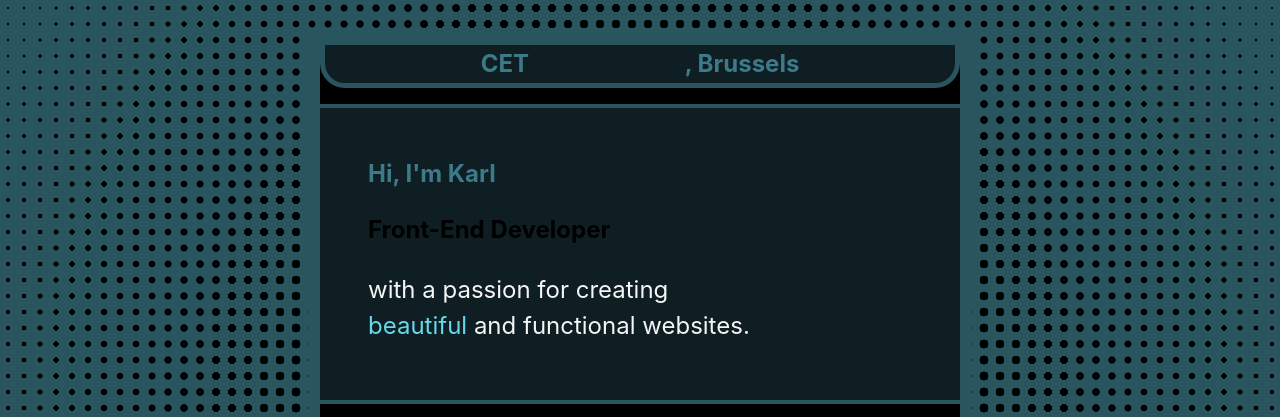
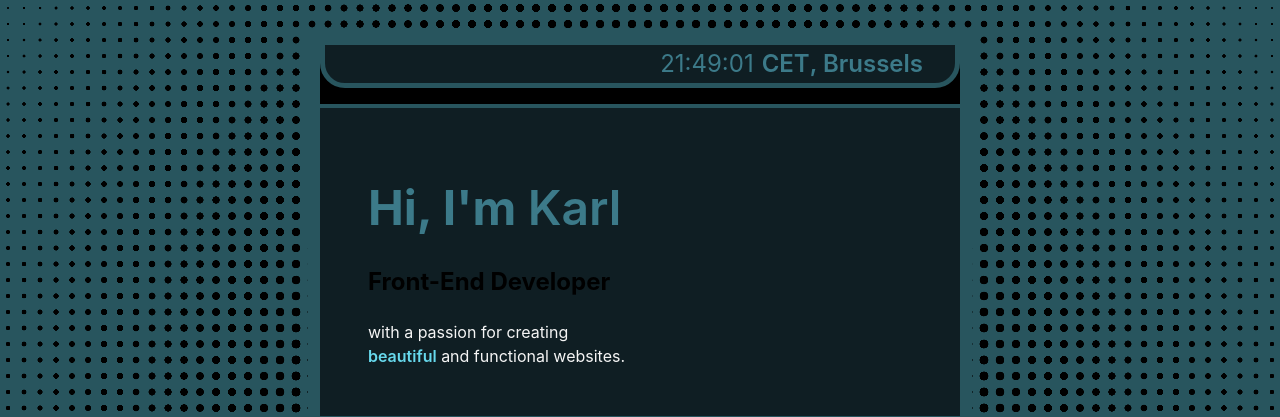
Before and after one commit to KarlVand/folio25, a React (Vite) app: page / in a window 1280 px wide. Shown: the top 417 px of the page. Built offline with nearby package versions, Linux system fonts and the light colour scheme.

Commit message:
Timezone - css cleaned up / hour display sorted

```diff
--- a/src/elements/dashboard/dash.css
+++ b/src/elements/dashboard/dash.css
@@ -25,6 +25,7 @@
 h1 {
     font-size: 3rem;
     margin-bottom: 1rem;
+    color: var(--lighterColor);
 }
 
 p {
--- a/src/elements/timezone/Timezone.jsx
+++ b/src/elements/timezone/Timezone.jsx
@@ -7,10 +7,32 @@ import './timezone.css';
 
 function Timezone(){
 
+    /* Hour, minutes and seconds */
+    const time = () => {
+        let span = document.getElementById('span');
+
+        let date = new Date();
+        let hours = date.getHours();
+        let minutes = date.getMinutes();
+        let seconds = date.getSeconds();
+        minutes = checkTime(minutes);
+        seconds = checkTime(seconds);
+        span.textContent = `${hours}:${minutes}:${seconds}`;
+    }
+
+    setInterval(time, 1000);
+
+    /* Add zero in front of numbers < 10 */
+    const checkTime = (i) => {
+        if (i < 10) {i = "0" + i};
+    return i;
+    }
+
     return (
         <div id='timeContainer'>
-            <h1>CET</h1>
-            <h1>, Brussels</h1>
+            <span id='span'></span>
+            <span className='display cet'>CET</span>
+            <span className='display brussels'>, Brussels</span>
         </div>
     )
 }
--- a/src/elements/timezone/timezone.css
+++ b/src/elements/timezone/timezone.css
@@ -6,7 +6,7 @@
     width: 100%;
     height: fit-content;
     max-height: 3rem;
-    justify-content: space-evenly;
+    justify-content:end;
     background-color: var(--darkestColor);
     border: 5px solid var(--primColor);
     border-radius: 0 0 25px 25px;
@@ -14,12 +14,30 @@
     padding: 0 auto;
 }
 
-h1 {
+#timeContainer > * {
+    position: relative;
+    margin : 0.5rem 0;
     font-size: 1.5em;
     color: var(--lighterColor);
+    padding-right: 1rem;
+
 }
 
-p {
-    font-size: 1.5em;
-    color: var(--lighterColor);
+/* Time display */
+#span {
+    font-weight: 400;
+    width: fit-content;
+    right: -0.5rem;
 }
+
+/* Extra display */
+span {
+    position: relative;
+    font-weight: 600;
+
+}
+
+
+.display.brussels {
+    right: 1rem;
+}
```
